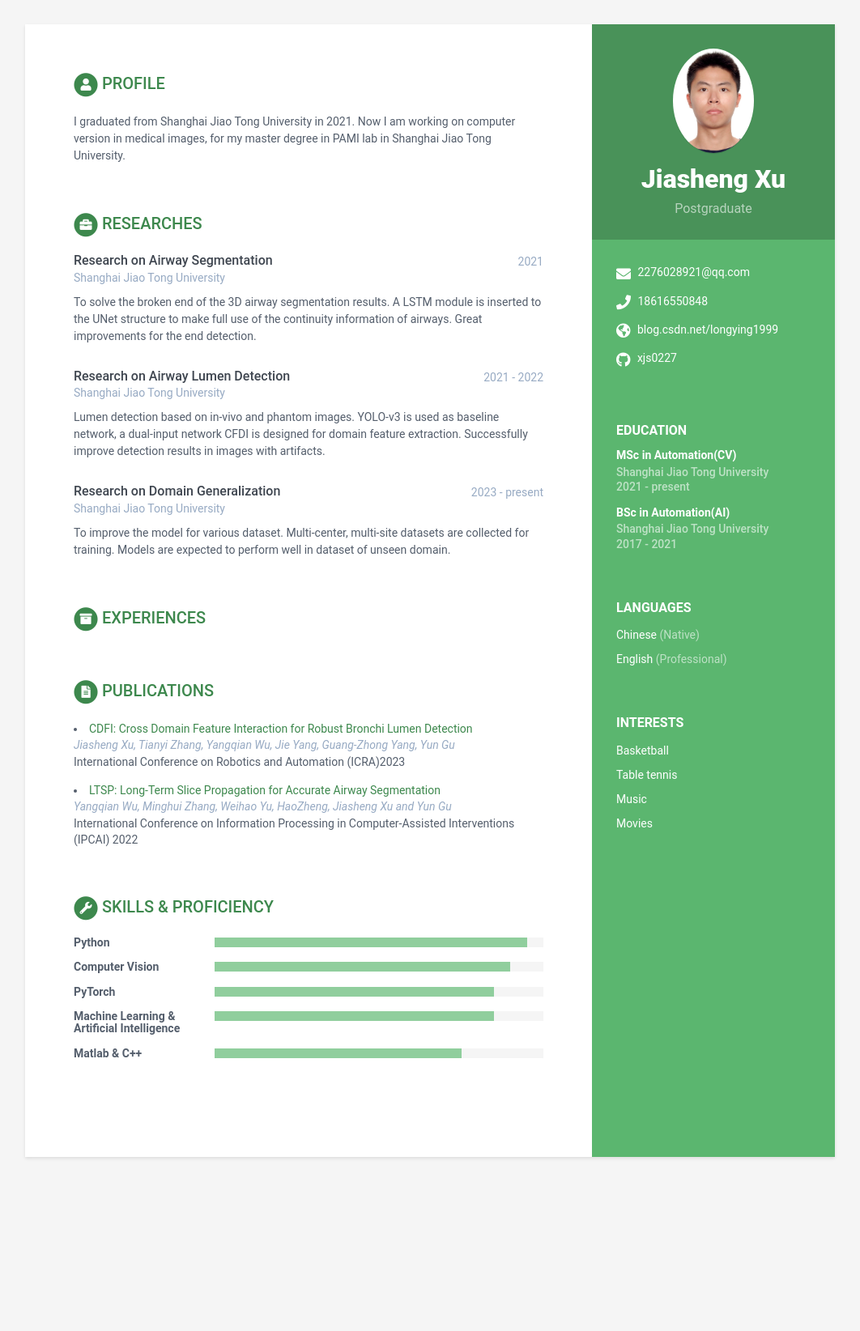
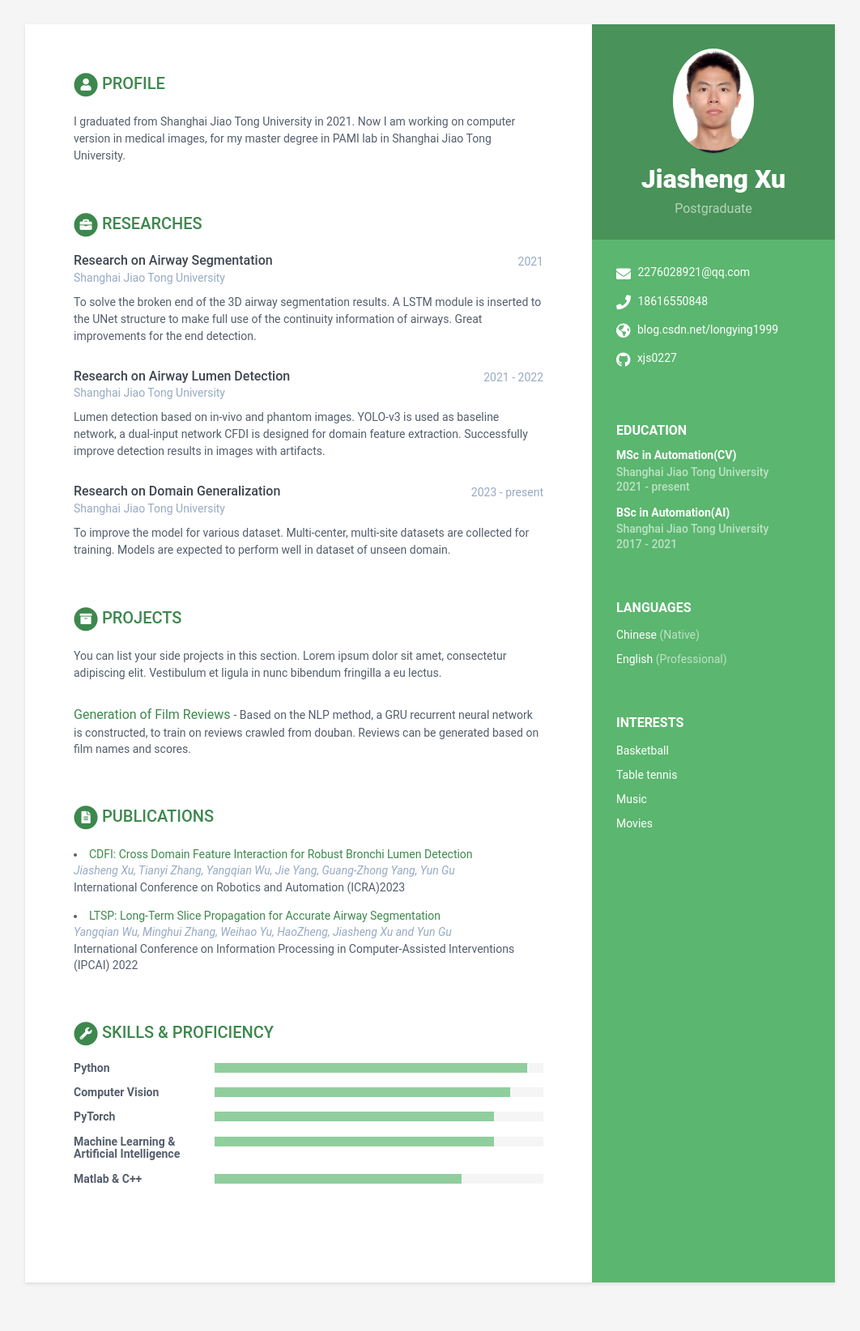
Before and after one commit to longyingsuifeng0227/xjs0227.github.io, a Jekyll site: the page built from index.html, in a window 1280 px wide. Shown: the whole page at 81% size, without its empty margins (109-1171 px from the left). Built offline with Jekyll 4.4.1, drawn with Linux system fonts in a browser that asks for light colours; before the commit the page ends 1489 px from its top, so only the background shows below that.

Commit message:
Update data.yml

```diff
--- a/_data/data.yml
+++ b/_data/data.yml
@@ -69,22 +69,35 @@ education:
           Courses including: Machine learning, Introduction of artificial inteligence
 
 projects:
-    title: Experiences
-    info:
-      - role: Generation of Film Reviews
-        time: 2019
-        company: Shanghai Jiao Tong University
-        details: |
-          Based on the NLP method, a GRU recurrent neural network is constructed,
-          to train on reviews crawled from douban. Reviews can be generated based
-          on film names and scores.
-      - role: Prediction of Metro Flow
-        time: 2020
-        company: Summer Camp in Tsinghua University
-        details: |
-          Based on the passenger flow records of Shenzhen Metro, noise data is
-          cleaned, machine learning methods and deep learning methods are applied
-          for training and flow prediction.
+    title: Projects
+    intro: >
+      You can list your side projects in this
+      section. Lorem ipsum dolor sit amet, consectetur adipiscing elit.
+      Vestibulum et ligula in nunc bibendum fringilla a eu lectus.
+    assignments:
+      - title: Generation of Film Reviews
+        link:
+        tagline:  Based on the NLP method, a GRU recurrent neural network is constructed,
+                  to train on reviews crawled from douban. Reviews can be generated based
+                  on film names and scores.
+
+# projects:
+#     title: Experiences
+#     info:
+#       - role: Generation of Film Reviews
+#         time: 2019
+#         company: Shanghai Jiao Tong University
+#         details: |
+#           Based on the NLP method, a GRU recurrent neural network is constructed,
+#           to train on reviews crawled from douban. Reviews can be generated based
+#           on film names and scores.
+#       - role: Prediction of Metro Flow
+#         time: 2020
+#         company: Summer Camp in Tsinghua University
+#         details: |
+#           Based on the passenger flow records of Shenzhen Metro, noise data is
+#           cleaned, machine learning methods and deep learning methods are applied
+#           for training and flow prediction.
 
 experiences:
     title: Researches
```
